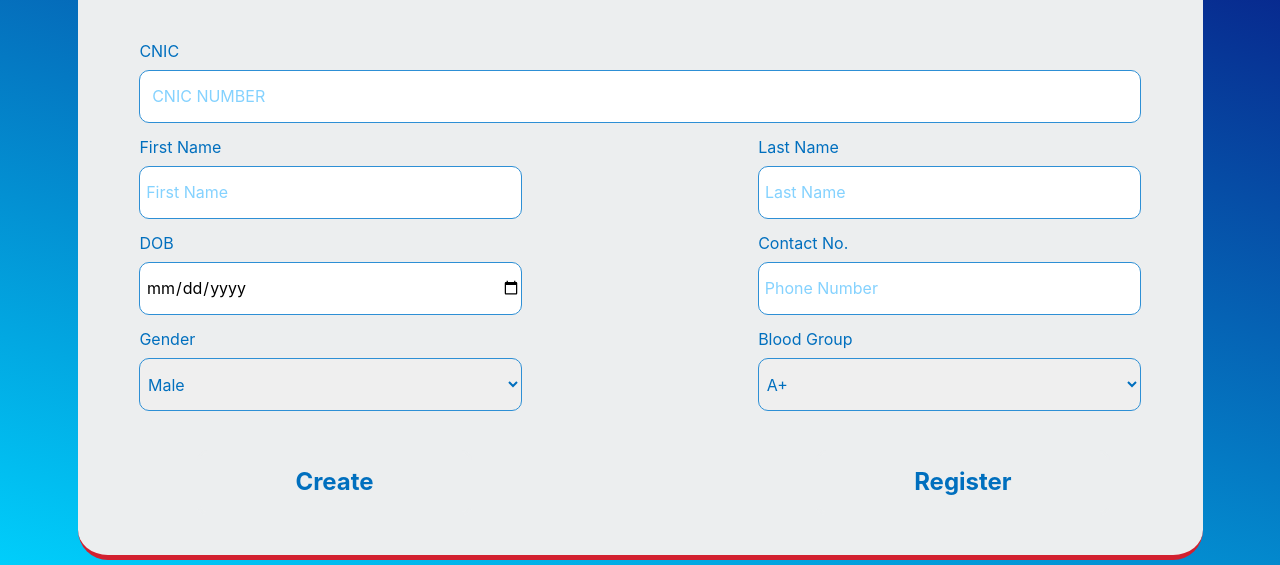
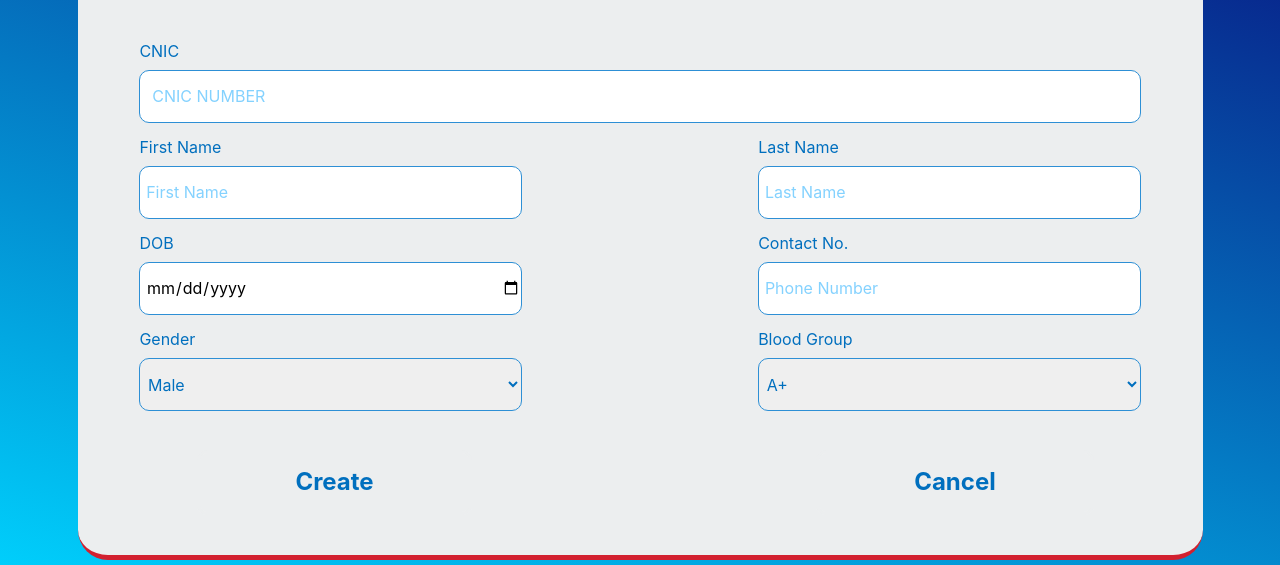
Before and after one commit to AhmedFarhan252/EMRS, a React (Create React App) app in the folder frontend/: page /newprofile in a window 1280 px wide. Shown: the part 200-765 px from the top of the page. Built offline with nearby package versions, Linux system fonts and the light colour scheme.

Commit message:
added icons to navbar and input validation in forms

```diff
--- a/frontend/src/components/patient/edit-profile.jsx
+++ b/frontend/src/components/patient/edit-profile.jsx
@@ -110,6 +110,7 @@ class Edit extends Component {
 							Contact No.
 						</label>
 						<input
+							pattern="[0-9]{11}"
 							type="text"
 							name="num"
 							value={this.state.num}
@@ -121,6 +122,7 @@ class Edit extends Component {
 							First Name
 						</label>
 						<input
+							pattern="[A-Z a-z]"
 							type="text"
 							name="fname"
 							value={this.state.fname}
@@ -132,6 +134,7 @@ class Edit extends Component {
 							Last Name
 						</label>
 						<input
+							pattern="[A-Z a-z]"
 							type="text"
 							name="lname"
 							value={this.state.lname}
--- a/frontend/src/components/patient/navbar.jsx
+++ b/frontend/src/components/patient/navbar.jsx
@@ -10,10 +10,14 @@ const NavBar = () => (
 		</div>
 		<ul>
 			<li>
-				<NavLink to="/p/profile">Profile</NavLink>
+				<NavLink to="/p/profile">
+					<i className="material-icons">account_box</i>Profile
+				</NavLink>
 			</li>
 			<li>
-				<NavLink to="/p/records">Records</NavLink>
+				<NavLink to="/p/records">
+					<i className="material-icons">account_box</i>Records
+				</NavLink>
 			</li>
 		</ul>
 	</div>
--- a/frontend/src/components/patient/registration.jsx
+++ b/frontend/src/components/patient/registration.jsx
@@ -76,7 +76,6 @@ class Register extends Component {
 			height: "80%",
 			margin: "auto",
 			backgroundColor: "#eceeef",
-			//   height: "67vh",
 			borderBottom: "5px solid #d2202f",
 			borderBottomLeftRadius: "30px",
 			borderBottomRightRadius: "30px",
@@ -118,7 +117,8 @@ class Register extends Component {
 								CNIC
 							</label>
 							<input
-								type="number"
+								pattern="[0-9]{13}"
+								type="text"
 								name="cnic"
 								value={this.state.cnic}
 								style={InputStyle}
@@ -135,6 +135,7 @@ class Register extends Component {
 									First Name
 								</label>
 								<input
+									pattern="[A-Z a-z]"
 									type="text"
 									name="fname"
 									value={this.state.fname}
@@ -147,6 +148,8 @@ class Register extends Component {
 								</label>
 								<input
 									type="date"
+									//onFocus="(this.type='date')"
+									//onBlur="(this.type='text')"
 									name="dob"
 									style={InputStyle}
 									value={this.state.dob}
@@ -181,6 +184,7 @@ class Register extends Component {
 									Last Name
 								</label>
 								<input
+									pattern="[A-Z a-z]"
 									type="text"
 									name="lname"
 									value={this.state.lname}
@@ -192,7 +196,8 @@ class Register extends Component {
 									Contact No.
 								</label>
 								<input
-									type="number"
+									pattern="[0-9]{11}"
+									type="text"
 									name="contact"
 									value={this.state.contact}
 									style={InputStyle}
@@ -222,7 +227,7 @@ class Register extends Component {
 								<NavLink to="/">
 									<input
 										type="button"
-										value="Register"
+										value="Cancel"
 										className="ButtonStyle"
 									/>
 								</NavLink>
```
